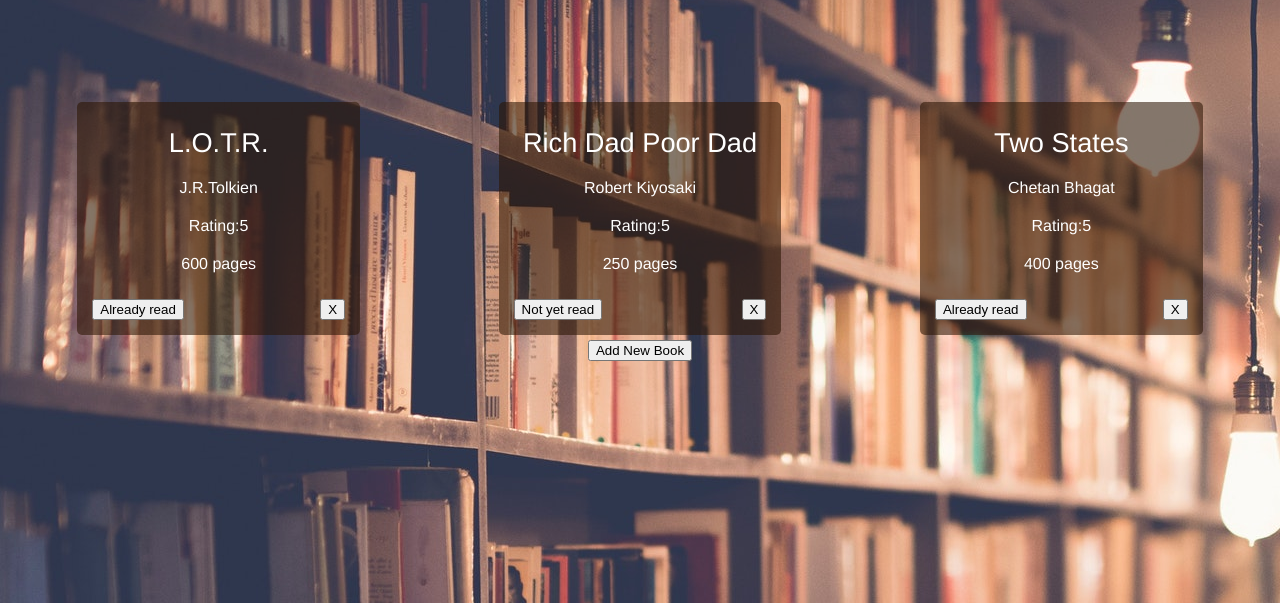
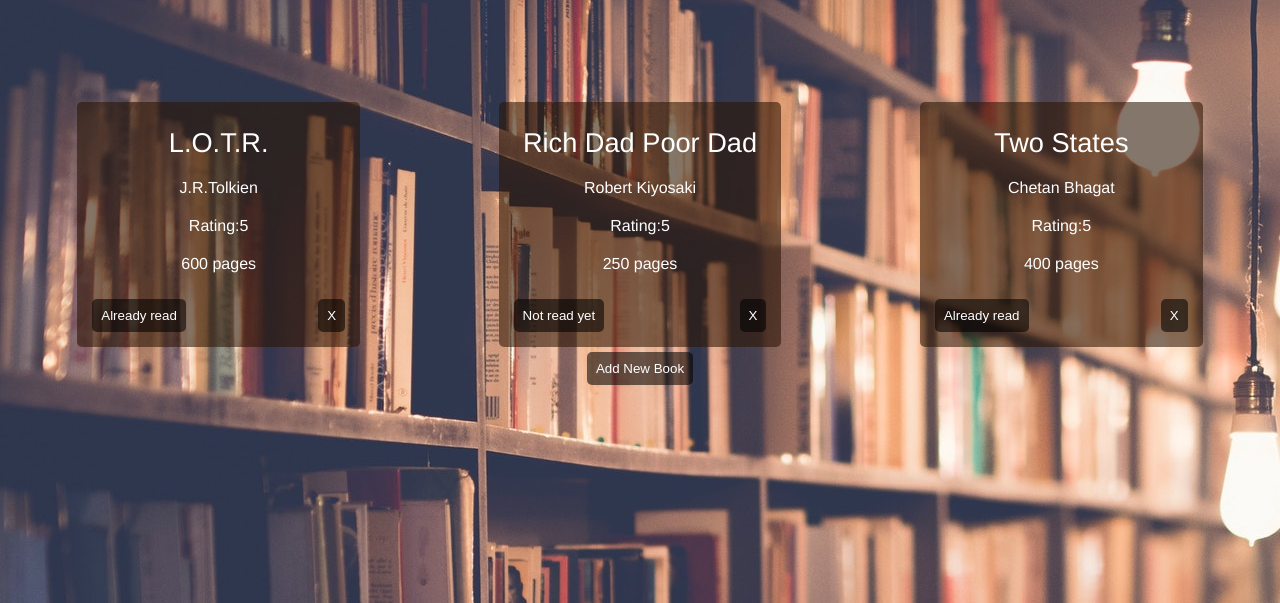
Before and after one commit to dili021/library, a plain HTML site: page index.html in a window 1280 px wide. Shown: the part 197-800 px from the top of the page. Drawn offline with Linux system fonts and the light colour scheme.

Commit message:
solved update read status function

```diff
--- a/app.js
+++ b/app.js
@@ -33,19 +33,26 @@ class Book {
     this.pages = pages;
   }
 }
+
+Book.prototype.toggleIsRead = function toggleIsRead() {
+  this.isRead = !this.isRead;
+  render();
+};
+
+function toggleStatus(idx) {
+  const book = myLibrary[idx];
+  book.isRead = !book.isRead;
+  render();
+}
+
 book1 = new Book("L.O.T.R.", "J.R.Tolkien", 5, true, 600);
 book2 = new Book("Rich Dad Poor Dad", "Robert Kiyosaki", 5, false, 250);
 book3 = new Book("Two States", "Chetan Bhagat", 5, true, 400);
 
-function changeReadStatus(book) {
-  // console.log(book);
-  // book.isRead = book.isRead ? false : true;
-}
-
 function createDOMLibrary() {
   return myLibrary
     .map(
-      book => `
+      (book, idx) => `
   <div class="book-card">
     <ul>
       <li>${book.title}</li>
@@ -56,9 +63,9 @@ function createDOMLibrary() {
     </ul>
     <div class="book-buttons">
       <div class="is-read">
-       <button onclick="self.innerText = ${
-         book.isRead ? "Already read" : "Not yet read"
-       }">${book.isRead ? "Already read" : "Not yet read"}</button>
+       <button onclick="toggleStatus(${idx})" >${
+        book.isRead ? "Already read" : "Not read yet"
+      }</button>
 
       </div>
       <button id="remove-book" onclick="this.closest('.book-card').remove()" >X</button>
--- a/style.css
+++ b/style.css
@@ -47,3 +47,11 @@ h1 {
 .book-card li:first-child {
   font-size: 1.7rem;
 }
+
+button {
+  color: white;
+  border: 0;
+  padding: 9px;
+  background: rgba(0, 0, 0, 0.568);
+  border-radius: 5px;
+}
```
